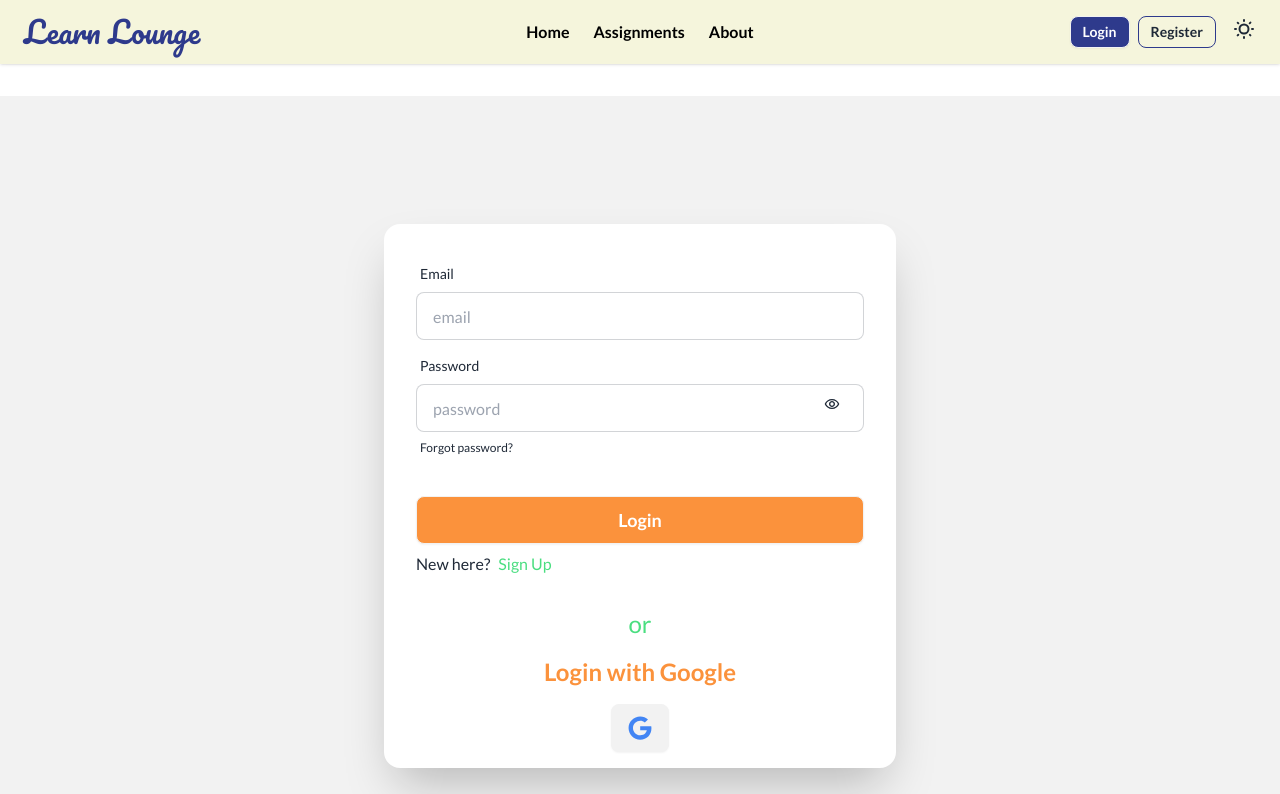
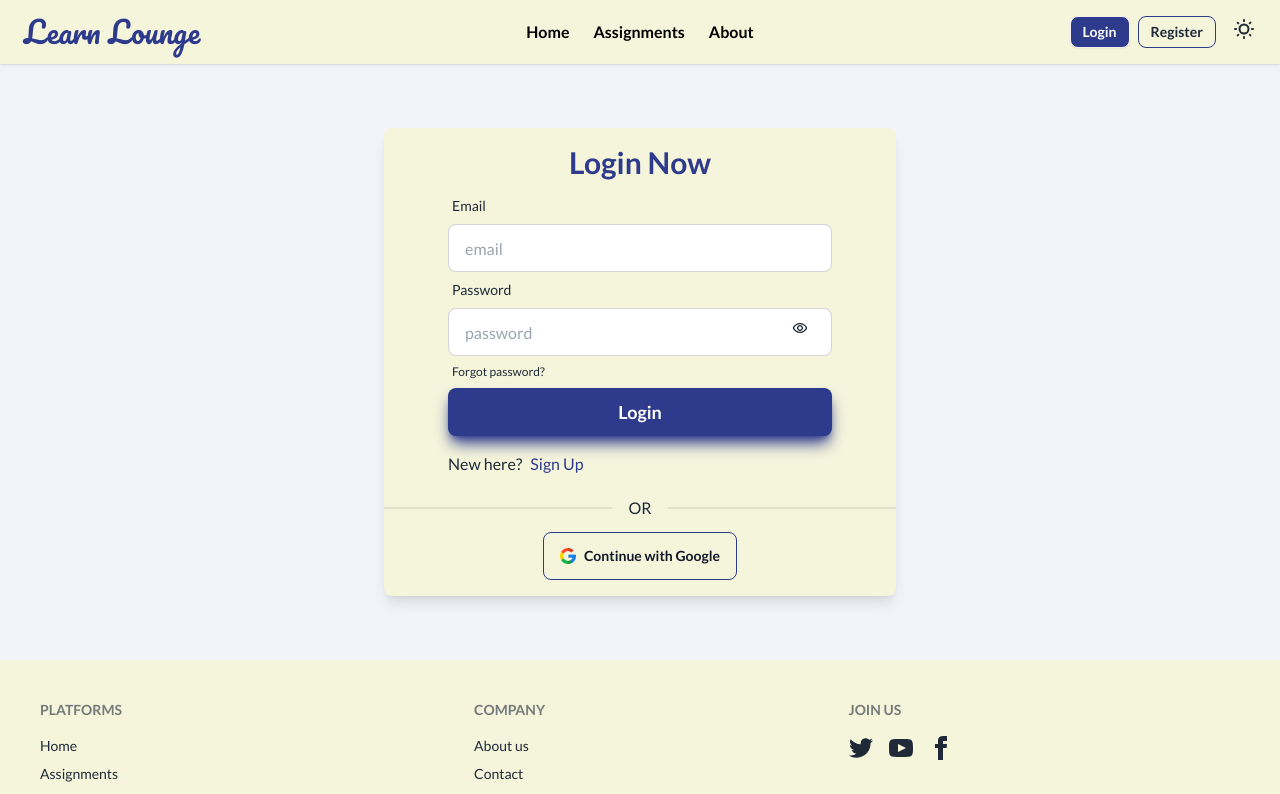
Before and after one commit to Najmul-Shaon/Learn-Lounge-Client, a React (Vite) app: page /login in a window 1280 px wide. Shown: the top 794 px of the page. Built offline with nearby package versions, Linux system fonts and the light colour scheme; no server answers.

Commit message:
recreate login page

```diff
--- a/src/Pages/Login.jsx
+++ b/src/Pages/Login.jsx
@@ -6,6 +6,7 @@ import { GoogleAuthProvider, signInWithPopup } from "firebase/auth";
 import { Link, useLocation, useNavigate } from "react-router-dom";
 import toast from "react-hot-toast";
 import { FaGoogle } from "react-icons/fa6";
+import googleImg from "../assets/google.png";
 
 const Login = () => {
   const emailRef = useRef();
@@ -53,11 +54,15 @@ const Login = () => {
   };
 
   return (
-    <div>
-      <div className="hero bg-base-200 min-h-screen mt-24 p-8">
-        <div className="card bg-base-100 w-full max-w-lg shrink-0 shadow-2xl">
+    <div className="bg-background mt-16 px-4">
+      <div className="">
+        <div className="py-16 flex justify-center">
+          <div className="bg-secondary w-full max-w-lg shrink-0 shadow-lg rounded-lg">
+            <h3 className="text-center text-3xl font-bold text-primary pt-4">
+              Login Now
+            </h3>
 
-          <form onSubmit={handleSubmit} className="card-body">
+              <form onSubmit={handleSubmit} className="px-16 py-2">
                 <div className="form-control">
                   <label className="label">
                     <span className="label-text">Email</span>
@@ -69,7 +74,6 @@ const Login = () => {
                     className="input input-bordered"
                     required
                   />
-
                 </div>
                 <div className="form-control relative">
                   <label className="label">
@@ -100,31 +104,30 @@ const Login = () => {
                     </Link>
                   </label>
                 </div>
-            <div className="form-control mt-6">
-              <button className="btn text-lg text-white bg-orange-400 hover:bg-orange-300">
+                <div className="form-control">
+                  <button className="btn text-lg text-white primary-btn shadow-lg shadow-primary hover:bg-primary">
                     Login
                   </button>
                 </div>
-            <p>
+                <p className="mt-4">
                   New here?
-              <Link to="/signup" className="text-green-400 mx-2">
+                  <Link to="/signup" className="text-primary mx-2">
                     Sign Up
                   </Link>
                 </p>
               </form>
-          <div className="flex justify-center">
-            <p className="text-2xl text-green-400">or</p>
-          </div>
+
+            <div className="divider">OR</div>
+
             <div className="flex flex-col items-center pb-4 space-y-4">
-            <h2 className="text-2xl font-bold text-center mt-4 text-orange-400">
-              Login with Google
-            </h2>
               <button
                 onClick={logInWithGoogle}
-              className="btn text-2xl text-[#4285F4]"
+                className="btn btn-outline text-text border-primary hover:bg-background hover:text-text"
               >
-              <FaGoogle></FaGoogle>
+                <img className="w-4" src={googleImg} alt="" />
+                Continue with Google
               </button>
+            </div>
           </div>
         </div>
       </div>
```
Also changed, not shown: src/assets/google.png (added). Lines whose indentation alone changed are shown as unchanged.
